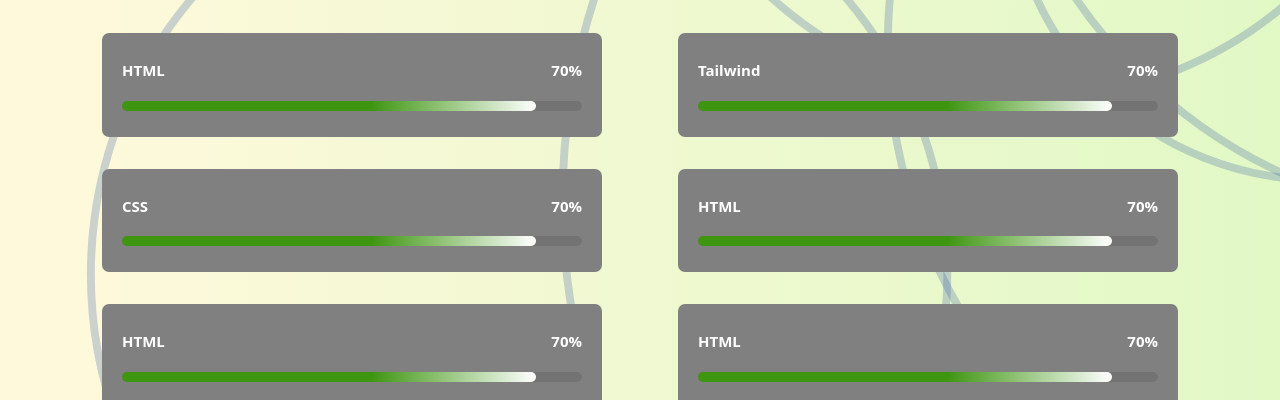
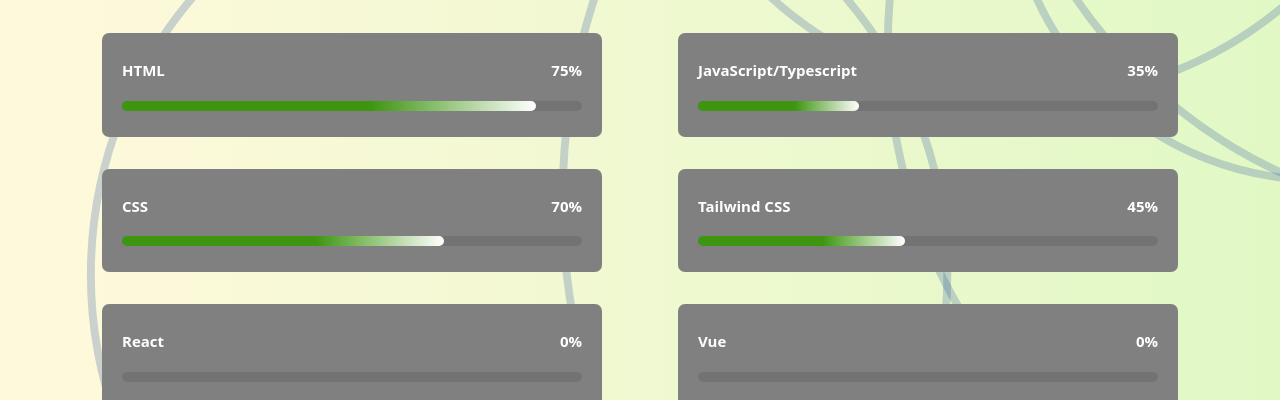
Before and after one commit to Saerji/Portfolio-Website, a plain HTML site: page index.html in a window 1280 px wide. Shown: the part 1778-2178 px from the top of the page. Drawn offline with nearby package versions, Linux system fonts and the light colour scheme; a web font is replaced by a local one.

Commit message:
added frontend stack

```diff
--- a/index.html
+++ b/index.html
@@ -247,7 +247,7 @@
         <div class="flex gap-4 justify-center py-4">
             <div class="skills-container">
                 <div class="skill-box">
-                    <div class="flex justify-between"><span class="title">HTML</span><span class="title">70%</span></div>
+                    <div class="flex justify-between"><span class="title">HTML</span><span class="title">75%</span></div>
 
                     <div class="skill-bar">
                     <span class="skill-per html">
@@ -258,10 +258,10 @@
 
             <div class="skills-container">
                 <div class="skill-box">
-                    <div class="flex justify-between"><span class="title">Tailwind</span><span class="title">70%</span></div>
+                    <div class="flex justify-between"><span class="title">JavaScript/Typescript</span><span class="title">35%</span></div>
 
                     <div class="skill-bar">
-                    <span class="skill-per html">
+                    <span class="skill-per js">
                     </span>
                     </div>
                 </div>
@@ -274,7 +274,7 @@
                     <div class="flex justify-between"><span class="title">CSS</span><span class="title">70%</span></div>
 
                     <div class="skill-bar">
-                    <span class="skill-per html">
+                    <span class="skill-per css">
                     </span>
                     </div>
                 </div>
@@ -282,10 +282,10 @@
 
             <div class="skills-container">
                 <div class="skill-box">
-                    <div class="flex justify-between"><span class="title">HTML</span><span class="title">70%</span></div>
+                    <div class="flex justify-between"><span class="title">Tailwind CSS</span><span class="title">45%</span></div>
 
                     <div class="skill-bar">
-                    <span class="skill-per html">
+                    <span class="skill-per tailwind">
                     </span>
                     </div>
                 </div>
@@ -295,10 +295,10 @@
         <div class="flex gap-4 justify-center py-4">
             <div class="skills-container">
                 <div class="skill-box">
-                    <div class="flex justify-between"><span class="title">HTML</span><span class="title">70%</span></div>
+                    <div class="flex justify-between"><span class="title">React</span><span class="title">0%</span></div>
 
                     <div class="skill-bar">
-                    <span class="skill-per html">
+                    <span class="skill-per react">
                     </span>
                     </div>
                 </div>
@@ -306,10 +306,10 @@
 
             <div class="skills-container">
                 <div class="skill-box">
-                    <div class="flex justify-between"><span class="title">HTML</span><span class="title">70%</span></div>
+                    <div class="flex justify-between"><span class="title">Vue</span><span class="title">0%</span></div>
 
                     <div class="skill-bar">
-                    <span class="skill-per html">
+                    <span class="skill-per vue">
                     </span>
                     </div>
                 </div>
--- a/style.css
+++ b/style.css
@@ -248,13 +248,27 @@
 }
 
 .skill-per.css {
-
   width: 70%;
   animation-delay: 0.1s;
 }
 
-.skill-per.javascript {
-  width: 50%;
+.skill-per.js {
+  width: 35%;
+  animation-delay: 0.2s;
+}
+
+.skill-per.tailwind {
+  width: 45%;
+  animation-delay: 0.2s;
+}
+
+.skill-per.react {
+  width: 0%;
+  animation-delay: 0.2s;
+}
+
+.skill-per.vue {
+  width: 0%;
   animation-delay: 0.2s;
 }
 
```
